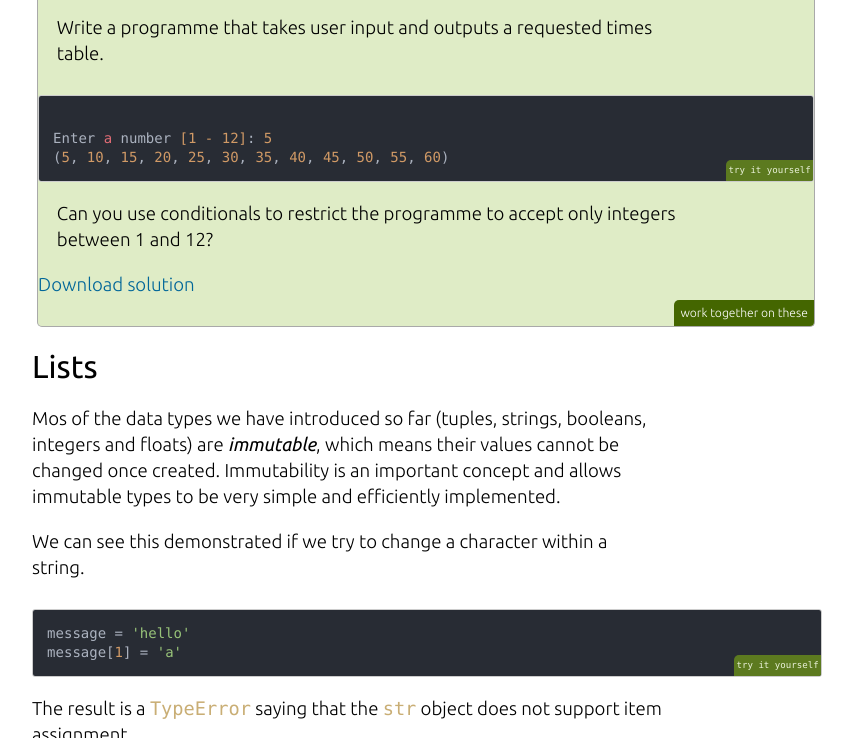
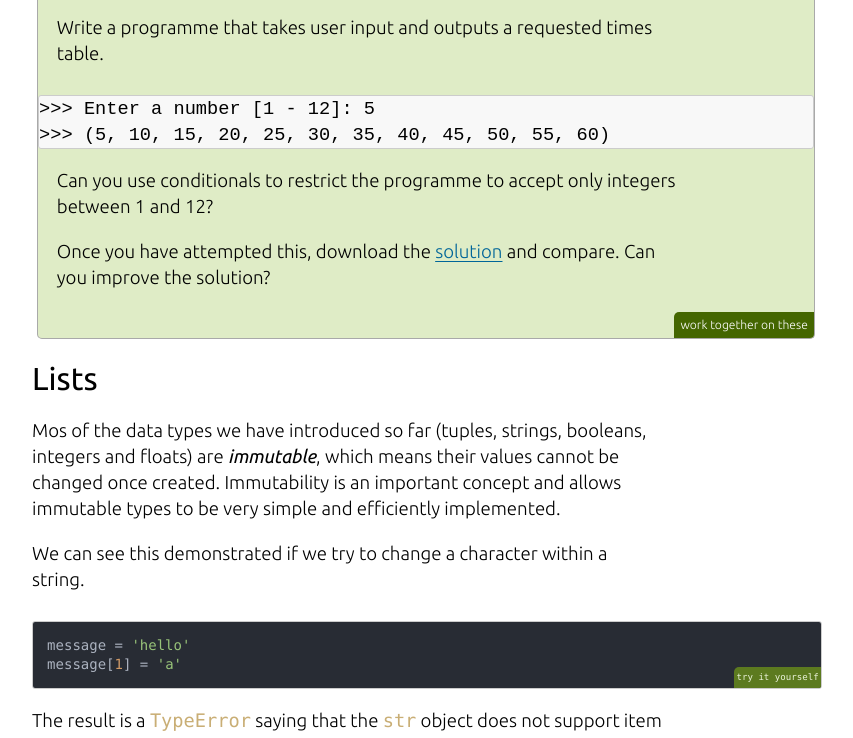
Before and after one commit to GAMR1520/GAMR1520, a Jekyll site: the page built from lab-1.2.md, in a window 1280 px wide and 900 px high, scrolled down 7123 px, cut to the strip 162-900 px from the top of the window. Shown: the whole strip, without its empty margins (213-1066 px from the left). Built offline with Jekyll 4.4.1, drawn with Linux system fonts in a browser that asks for light colours; nearby versions of some CDN libraries; our own code applies the rules of GitHub Pages for plain Markdown files.

Commit message:
place correct link in paragraph and reformat pre.

```diff
--- a/lab-1.2.md
+++ b/lab-1.2.md
@@ -244,15 +244,15 @@ Because sequences are zero-indexed, the last index is always one less than the l
     <p>
         Write a programme that takes user input and outputs a requested times table.
     </p>
-    <p>
-        <pre><code>
-Enter a number [1 - 12]: 5
-(5, 10, 15, 20, 25, 30, 35, 40, 45, 50, 55, 60)</code></pre>
-    </p>
+        <pre>>>> Enter a number [1 - 12]: 5
+>>> (5, 10, 15, 20, 25, 30, 35, 40, 45, 50, 55, 60)</pre>
     <p>
         Can you use conditionals to restrict the programme to accept only integers between 1 and 12?
     </p>
-    <a class="solution" href="solutions/times_table.py" download>Download solution</a>
+    <p class="solution">
+        Once you have attempted this, download the <a href="solutions/times_tables.py" download>solution</a> and compare.
+        Can you improve the solution?
+    </p>
 </blockquote>
 
 ## Lists
```
